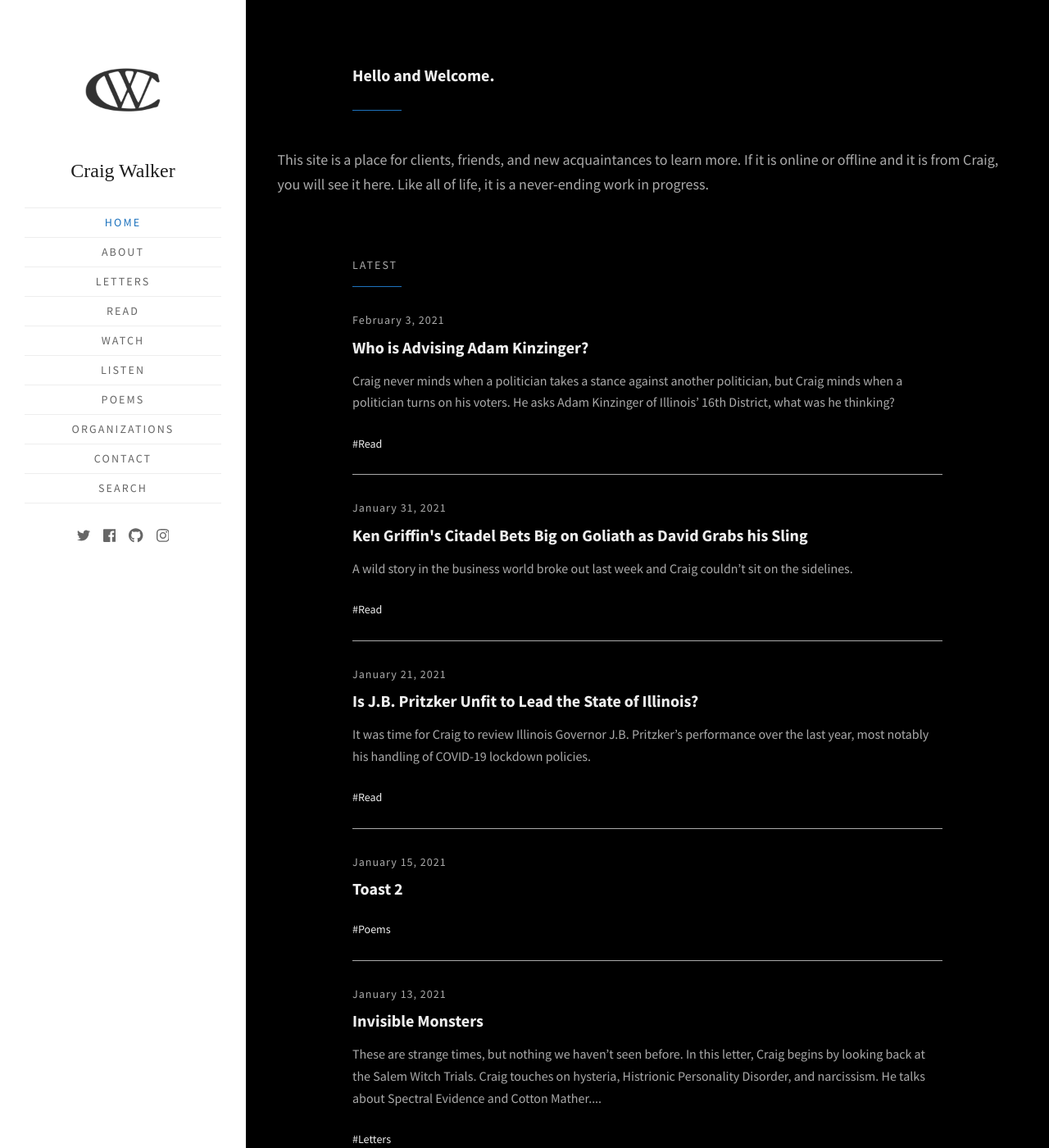
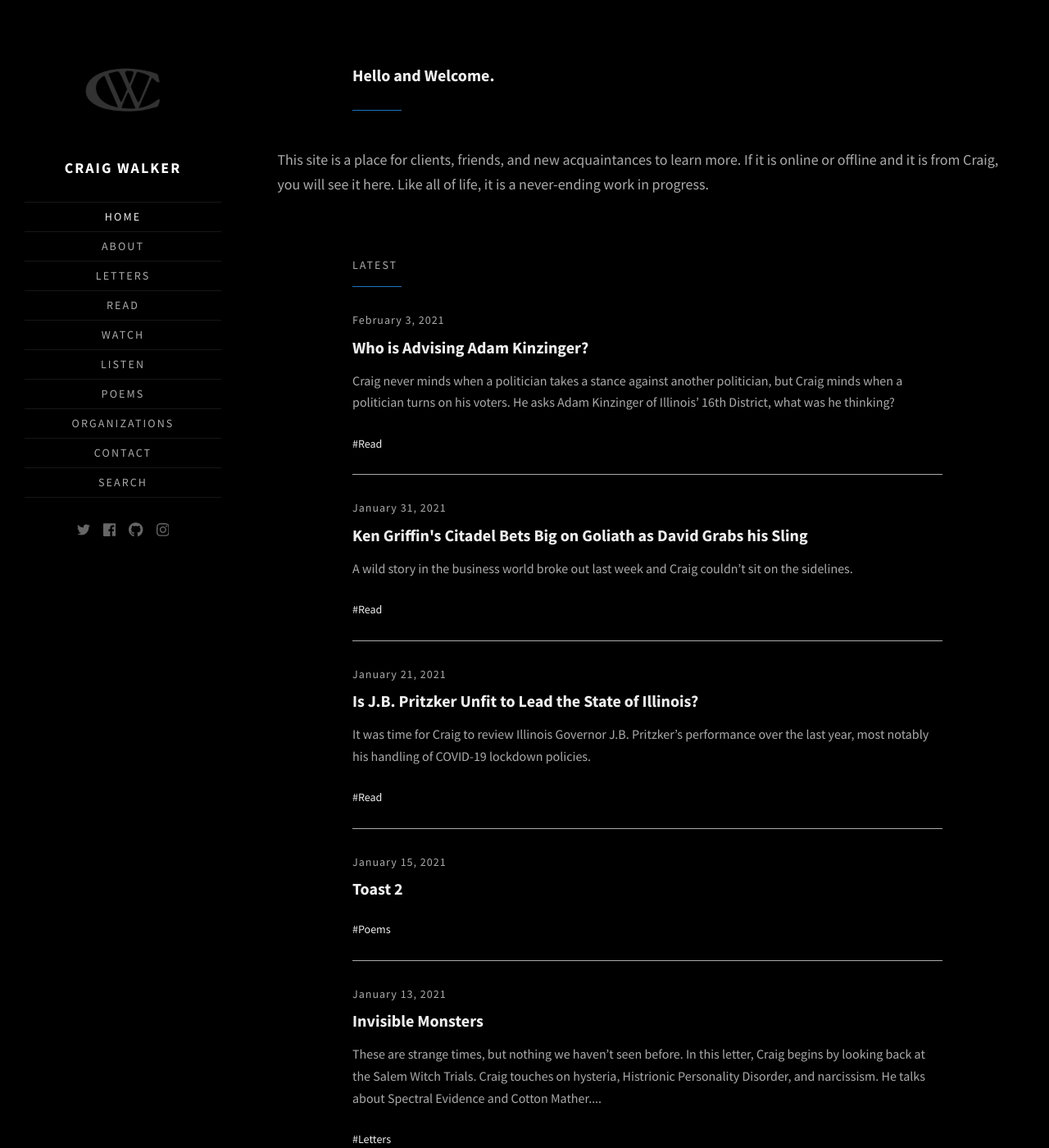
Before and after one commit to walkercraig/walkercraig, a Jekyll site: the page built from index.html, in a window 1280 px wide and 1400 px high. Shown: the whole window at 82% size. Built offline with Jekyll 4.4.1, drawn with Linux system fonts in a browser that asks for light colours; some web fonts are replaced; the list of posts is cut into pages by our own code.

Commit message:
Update _header.scss

```diff
--- a/_sass/_header.scss
+++ b/_sass/_header.scss
@@ -3,7 +3,7 @@
  * ----------------------------------------------------------------------------
  */
 .site-header {
-  background: #fff;
+  background: #000;
   color: #fff;
 }
 
@@ -31,7 +31,7 @@
 
 .site-logo a,
 .profile a {
-  color: $gray-darkest;
+  color: #fff;
 }
 
 .site-logo img {
@@ -47,20 +47,23 @@
 }
 
 .site-title {
-  font-family: 'Sorts Mill Goudy', serif;
-  font-size: 1rem;
-  font-weight: 500;
+  font-family: 'Source Sans Pro', sans-serif;
+  font-size: 1rem !important;
+  font-weight: 700;
   line-height: 1;
   margin: 4px 0 0 0 !important;
+  letter-spacing: 2px !important;
+  text-transform: uppercase;
+  color: #fff !important;
 }
 
 .site-title a {
-  color: $gray-darkest;
+  color: #fff !important;
   text-decoration: none;
 }
 
 .site-description {
-  color: $gray;
+  color: $gray-light;
   font-family: $font-secondary;
   font-weight: normal;
   font-size: 0.625rem;
@@ -72,7 +75,7 @@
 
 #menu-toggle {
   background-color: transparent;
-  color: $gray-darkest;
+  color: $gray-light;
   height: 30px;
   margin-left: auto;
   padding: 0;
@@ -82,7 +85,7 @@
 }
 
 .site-navigation {
-  background: #fff;
+  background: #000;
   font-family: $font-secondary;
   bottom: 0;
   box-sizing: border-box;
@@ -109,7 +112,7 @@
 }
 
 .menu {
-  border-bottom: 1px solid $gray-lighter;
+  border-bottom: 1px solid #171717;
   font-size: 0.77778rem;
   line-height: 1.5;
   letter-spacing: 0.15em;
@@ -120,12 +123,12 @@
 }
 
 .menu-item {
-  border-top: 1px solid $gray-lighter;
+  border-top: 1px solid #171717;
   padding: 0.5em 0;
 }
 
 .menu-item a {
-  color: $gray;
+  color: $gray-light;
   text-decoration: none;
 }
 
@@ -168,5 +171,5 @@ a[href$="/rss/"] svg {
 .social-links a:hover,
 .menu-item a:hover,
 .current-menu-item a {
-  color: $color-accent;
+  color: $gray-lighter;
 }
```
